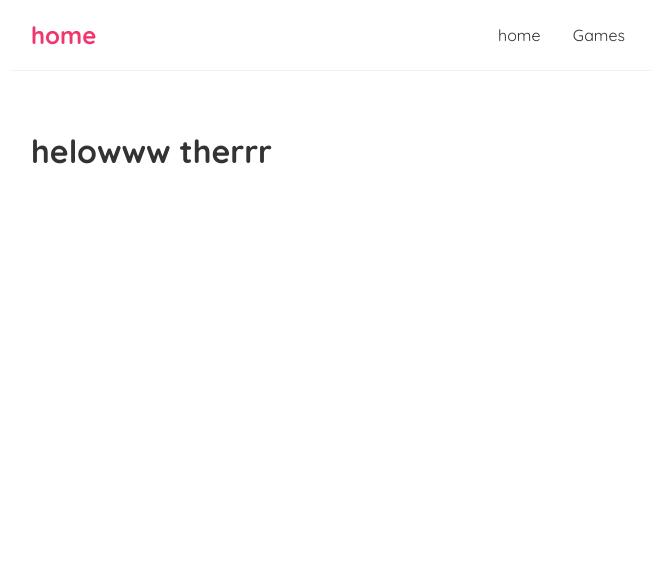
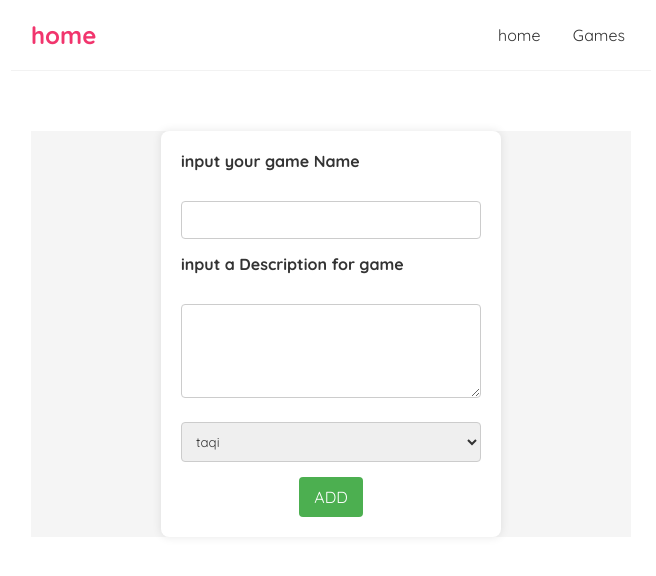
Before and after one commit to mohmeadtke/react-first-project, a React (Create React App) app: page /create in a window 1280 px wide. Shown: the top 576 px of the page, without its empty margins (309-965 px from the left). Built offline with nearby package versions, Linux system fonts and the light colour scheme.

Commit message:
this project have been finshed

```diff
--- a/data/db.json
+++ b/data/db.json
@@ -1,8 +1,28 @@
 {
-    "Data" : [
-    {"id":1, "title": "god of war", "creator": "hethm", "rubish": "rubishh" },
-    { "id": 2 ,"title": "darksiders", "creator": "taqi", "rubish": "rubishh" },
-    { "id": 3 ,"title": "dishonored", "creator": "ali", "rubish": "rubishh" },
-    { "id": 4 ,"title": "call of duty", "creator": "noor", "rubish": "rubishh" }
-    ]
+  "Data": [
+    {
+      "id": "1",
+      "title": "god of war",
+      "creator": "hethm",
+      "rubish": "rubishh"
+    },
+    {
+      "id": "2",
+      "title": "darksiders",
+      "creator": "taqi",
+      "rubish": "rubishh"
+    },
+    {
+      "id": "3",
+      "title": "dishonored",
+      "creator": "ali",
+      "rubish": "rubishh"
+    },
+    {
+      "id": "4",
+      "title": "call of duty",
+      "creator": "noor",
+      "rubish": "rubishh"
+    }
+  ]
 }
--- a/src/App.js
+++ b/src/App.js
@@ -2,6 +2,8 @@ import Navbar from './Navbarr';
 import Home from './Home';
 import  Create  from "./Create";
 import { BrowserRouter as Router,Route,Switch} from 'react-router-dom/cjs/react-router-dom.min';
+import Blogs from './Blogs';
+import Notfound from './Notfound';
 
 function App() {
 
@@ -17,6 +19,12 @@ function App() {
           <Route path="/create">
             <Create/>
           </Route>
+          <Route path="/Blogs/:id">
+            <Blogs/>
+          </Route>
+          <Route path="*">
+            <Notfound/>
+          </Route>
         </Switch>
         </div>
     </div>
--- /dev/null
+++ b/src/Blogs.js
@@ -0,0 +1,37 @@
+import { useHistory, useParams } from "react-router-dom/cjs/react-router-dom.min";
+import useFetch from "./useFetch";
+
+const Blogs = () => {
+
+    const history= useHistory();
+
+    const {id}= useParams();
+    const {object , isLoding ,err} = useFetch('http://localhost:8000/Data/' +id);
+    const deletefun=()=>{
+        fetch('http://localhost:8000/Data/'+object.id
+            ,{
+                method:'delete'
+            }
+        ).then(
+            history.push('/')
+        )
+
+    }
+
+    return (
+        <div className="blogstyle">
+
+            {isLoding && <div>loading... </div>}
+            {err && <div>{err}</div>}
+            {object &&
+                <article>
+                    <h1>{object.title}</h1><br/>
+                    <p>{object.rubish}</p><br/>
+                    <button onClick={deletefun}>Delete</button>
+                </article>
+                }
+        </div>
+     );
+}
+
+export default Blogs;
--- a/src/Create.js
+++ b/src/Create.js
@@ -1,7 +1,63 @@
-const create = () => {
+import { useState } from "react";
+import { useHistory } from "react-router-dom/cjs/react-router-dom.min";
+
+const Create = () => {
+
+    const [name,setName]=useState('');
+    const[description ,setDescription ]=useState('');
+    const[creater,setCreater]=useState('taqi');
+    const[isloding,setisloding]=useState(false);
+    const history =useHistory() ;
+
+    const addData =(e)=>{
+      setisloding(true)
+      e.preventDefault();
+      const title =name
+      const creator= creater
+      const rubish=description
+      const data={rubish ,title ,creator}  ;
+
+      fetch('http://localhost:8000/Data',{
+        method: 'POST',
+        headers: {"Content-Type": "application/json"},
+        body: JSON.stringify(data)
+
+      }).then(
+        console.log("it is sending"),
+        setisloding(false),
+        history.push("/")
+        )
+
+    }
+
     return (
-        <h1>helowww therrr</h1>
+        <div className="create">
+          <form onSubmit={addData}>
+            <label >input your game Name</label><br/>
+            <input
+            type="text"
+            required
+            value={name}
+            onChange={(e)=>setName(e.target.value)}/> <br />
+            <label >input a Description for game</label><br/>
+            <textarea
+            required
+            value={description}
+            onChange={e=>setDescription(e.target.value)}
+            /><br />
+            <select
+            value={creater}
+            onChange={e=>setCreater(e.target.value)}>
+              <option >taqi</option>
+              <option >ali</option>
+              <option >noor</option>
+            </select><br />
+            {!isloding && <button>ADD</button>}
+            {isloding && <button disabled >adding...</button>}
+
+          </form>
+        </div>
       );
 }
 
-export default create;
+export default Create;
--- /dev/null
+++ b/src/Notfound.js
@@ -0,0 +1,13 @@
+import { Link } from "react-router-dom/cjs/react-router-dom.min";
+
+const Notfound = () => {
+    return (
+        <div className="notfound">
+            <h1 style={{color:"gray"}}>soryy</h1>
+            <p >this page dont exisist</p><br /><br />
+            <Link to='/'  style={{color:'blue',  textDecoration: 'underline'}}>go back to home page</Link>
+        </div>
+     );
+}
+
+export default Notfound;
--- a/src/index.css
+++ b/src/index.css
@@ -5,6 +5,8 @@
   margin: 0;
   font-family: "Quicksand";
   color: #333;
+  text-decoration: none;
+
 }
 .navbar {
   padding: 20px;
@@ -51,3 +53,63 @@
 .Method :hover{
   background-color: rgb(231, 214, 227);
 }
+
+h1{
+  color: rgba(15, 102, 233, 0.627);
+}
+
+/* Styles for the container */
+.create {
+  display: flex;
+  justify-content: center;
+  align-items: center;
+  /* height: 100vh; */
+  background-color: #f5f5f5;
+}
+
+.create form {
+  background-color: #fff;
+  padding: 20px;
+  border-radius: 8px;
+  box-shadow: 0 0 10px rgba(0, 0, 0, 0.1);
+  width: 300px;
+}
+
+.create label {
+  font-weight: bold;
+  margin-bottom: 5px;
+  display: block;
+  color: #333;
+}
+
+.create input,
+.create textarea,
+.create select {
+  width: 100%;
+  padding: 10px;
+  margin: 5px 0 15px 0;
+  border: 1px solid #ccc;
+  border-radius: 4px;
+  box-sizing: border-box;
+}
+
+.create button {
+  background-color: #4CAF50;
+  color: white;
+  padding: 10px 15px;
+  border: none;
+  border-radius: 4px;
+  cursor: pointer;
+  font-size: 16px;
+  transition: background-color 0.3s ease;
+  display: block;
+  margin: 0 auto;
+}
+
+.create button:hover {
+  background-color: #45a049;
+}
+
+.create textarea{
+  padding: 30px;
+}
--- a/src/method.js
+++ b/src/method.js
@@ -1,11 +1,19 @@
+import { Link } from "react-router-dom/cjs/react-router-dom.min";
+
 const Method = ({ object }) => {
+
+
+
     return (
+
         <div className="Method">
             {object.map((ob) => (
+                <Link to={"Blogs/"+ob.id} >
                 <div className="insideHome" key={ob.id}>
                     <h3>{ob.title}</h3>
                     <p>{ob.creator}</p>
                 </div>
+                </Link>
             ))}
         </div>
      );
```
